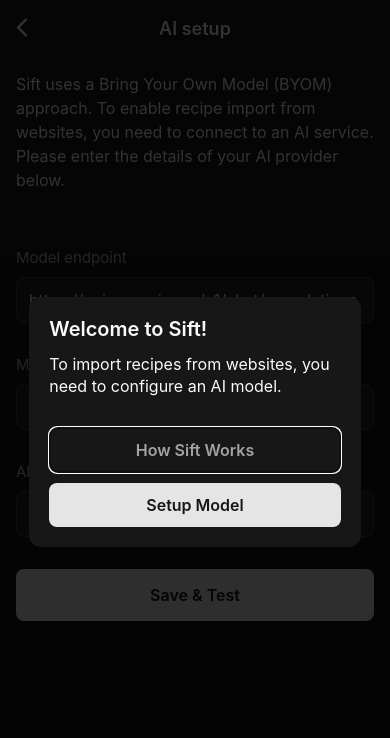
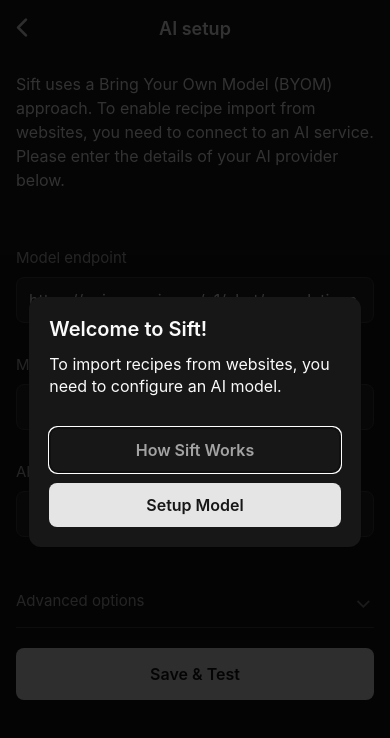
Before and after one commit to MatsCornegoor/sift-recipe-keeper, a React Native app: screen /AiModel in a window 390 px wide. Shown: the top 738 px of the page. Built offline with nearby package versions, Linux system fonts and the light colour scheme.

Commit message:
added advanced settings for improved ai model support

```diff
--- a/screens/settings/AiModel.tsx
+++ b/screens/settings/AiModel.tsx
@@ -1,5 +1,5 @@
 import React, { useState, useEffect, useMemo } from 'react';
-import { View, Text, StyleSheet, ScrollView, TextInput, TouchableOpacity } from 'react-native';
+import { View, Text, StyleSheet, ScrollView, TextInput, TouchableOpacity, Switch } from 'react-native';
 import AsyncStorage from '@react-native-async-storage/async-storage';
 import { useTheme } from '@/hooks/useTheme';
 import Header from '@/components/Header';
@@ -10,6 +10,11 @@
   const [endpoint, setEndpoint] = useState('https://api.openai.com/v1/chat/completions');
   const [model, setModel] = useState('gpt-4o-mini');
   const [apiKey, setApiKey] = useState('');
+  const [seed, setSeed] = useState('1997');
+  const [temperature, setTemperature] = useState('0.1');
+  const [supportsResponseFormat, setSupportsResponseFormat] = useState(true);
+  const [advancedExpanded, setAdvancedExpanded] = useState(false);
+  const [isTesting, setIsTesting] = useState(false);
   const [showPopup, setShowPopup] = useState(false);
   const [popupConfig, setPopupConfig] = useState<{
     title: string;
@@ -32,9 +37,15 @@
       const savedEndpoint = await AsyncStorage.getItem('ai_model_endpoint');
       const savedModel = await AsyncStorage.getItem('ai_model_name');
       const savedApiKey = await AsyncStorage.getItem('ai_model_api_key');
+      const savedSeed = await AsyncStorage.getItem('ai_model_seed');
+      const savedTemperature = await AsyncStorage.getItem('ai_model_temperature');
+      const savedSupportsResponseFormat = await AsyncStorage.getItem('ai_model_supports_response_format');
       if (savedEndpoint) setEndpoint(savedEndpoint);
       if (savedModel) setModel(savedModel);
       if (savedApiKey) setApiKey(savedApiKey);
+      if (savedSeed) setSeed(savedSeed);
+      if (savedTemperature) setTemperature(savedTemperature);
+      if (savedSupportsResponseFormat !== null) setSupportsResponseFormat(savedSupportsResponseFormat === 'true');
     } catch (error) {
       console.error('Failed to load AI model settings', error);
     }
@@ -50,6 +61,7 @@
       setShowPopup(true);
       return;
     }
+    setIsTesting(true);
     try {
       const headers: HeadersInit = {
         'Content-Type': 'application/json',
@@ -71,6 +83,9 @@
         await AsyncStorage.setItem('ai_model_endpoint', endpoint);
         await AsyncStorage.setItem('ai_model_name', model);
         await AsyncStorage.setItem('ai_model_api_key', apiKey);
+        await AsyncStorage.setItem('ai_model_seed', seed);
+        await AsyncStorage.setItem('ai_model_temperature', temperature);
+        await AsyncStorage.setItem('ai_model_supports_response_format', String(supportsResponseFormat));
         setPopupConfig({
           title: 'Success',
           message: 'Settings saved and connection is working.',
@@ -93,6 +108,8 @@
         buttons: [{ text: 'OK', onPress: () => setShowPopup(false) }],
       });
       setShowPopup(true);
+    } finally {
+      setIsTesting(false);
     }
   };
 
@@ -139,8 +156,53 @@
           />
         </View>
 
-        <TouchableOpacity style={[styles.button, { marginBottom: 32 }]} onPress={saveAndTest}>
-          <Text style={styles.buttonText}>Save & Test</Text>
+        <TouchableOpacity style={styles.accordionHeader} onPress={() => setAdvancedExpanded(v => !v)}>
+          <Text style={styles.accordionTitle}>Advanced options</Text>
+          <Text style={styles.accordionChevron}>{advancedExpanded ? '⌃' : '⌄'}</Text>
+        </TouchableOpacity>
+
+        {advancedExpanded && (
+          <View style={styles.advancedForm}>
+            <Text style={styles.label}>Temperature</Text>
+            <TextInput
+              style={styles.input}
+              value={temperature}
+              onChangeText={setTemperature}
+              placeholder="0.1"
+              placeholderTextColor={colors.text}
+              keyboardType="decimal-pad"
+              autoCapitalize="none"
+            />
+
+            <Text style={styles.label}>Seed</Text>
+            <TextInput
+              style={styles.input}
+              value={seed}
+              onChangeText={setSeed}
+              placeholder="1997"
+              placeholderTextColor={colors.text}
+              keyboardType="number-pad"
+              autoCapitalize="none"
+            />
+
+            <View style={styles.switchRow}>
+              <Text style={styles.label}>Supports response format</Text>
+              <Switch
+                value={supportsResponseFormat}
+                onValueChange={setSupportsResponseFormat}
+                trackColor={{ false: colors.deleteButton, true: colors.tint }}
+                thumbColor={colors.inputBackground}
+              />
+            </View>
+          </View>
+        )}
+
+        <TouchableOpacity
+          style={[styles.button, { marginBottom: 32, marginTop: 16, opacity: isTesting ? 0.7 : 1 }]}
+          onPress={saveAndTest}
+          disabled={isTesting}
+        >
+          <Text style={styles.buttonText}>{isTesting ? 'Testing model...' : 'Save & Test'}</Text>
         </TouchableOpacity>
       </ScrollView>
       <CustomPopup
@@ -173,7 +235,10 @@
     color: colors.text,
   },
   form: {
-    marginBottom: 16,
+    marginBottom: 8,
+  },
+  advancedForm: {
+    marginBottom: 8,
   },
   label: {
     fontSize: 15,
@@ -192,6 +257,39 @@
     color: colors.text,
     borderColor: colors.inputBorder,
   },
+  accordionHeader: {
+    flexDirection: 'row',
+    justifyContent: 'space-between',
+    alignItems: 'center',
+    paddingVertical: 14,
+    marginTop: 12,
+    marginBottom: 4,
+    borderBottomWidth: 1,
+    borderBottomColor: colors.inputBorder,
+  },
+  accordionTitle: {
+    fontSize: 15,
+    color: colors.text,
+    opacity: 0.7,
+  },
+  accordionChevron: {
+    fontSize: 22,
+    color: colors.text,
+    opacity: 0.5,
+    letterSpacing: 2,
+  },
+  switchRow: {
+    flexDirection: 'row',
+    alignItems: 'center',
+    justifyContent: 'space-between',
+    paddingVertical: 16,
+  },
+  switchLabel: {
+    flex: 1,
+    fontSize: 16,
+    marginRight: 16,
+    color: colors.text,
+  },
   button: {
     padding: 16,
     borderRadius: 8,
--- a/services/RecipeExtractorService.ts
+++ b/services/RecipeExtractorService.ts
@@ -17,6 +17,9 @@
   private customEndpoint: string | null = null;
   private customModel: string | null = null;
   private customApiKey: string | null = null;
+  private customSeed: number = 1997;
+  private customTemperature: number = 0.1;
+  private customSupportsResponseFormat: boolean = true;
 
   constructor() {
   }
@@ -26,11 +29,17 @@
       const endpoint = await AsyncStorage.getItem('ai_model_endpoint');
       const model = await AsyncStorage.getItem('ai_model_name');
       const apiKey = await AsyncStorage.getItem('ai_model_api_key');
+      const seed = await AsyncStorage.getItem('ai_model_seed');
+      const temperature = await AsyncStorage.getItem('ai_model_temperature');
+      const supportsResponseFormat = await AsyncStorage.getItem('ai_model_supports_response_format');
 
       if (endpoint && model) {
         this.customEndpoint = endpoint;
         this.customModel = model;
         this.customApiKey = apiKey || null;
+        if (seed !== null) this.customSeed = parseInt(seed, 10);
+        if (temperature !== null) this.customTemperature = parseFloat(temperature);
+        if (supportsResponseFormat !== null) this.customSupportsResponseFormat = supportsResponseFormat === 'true';
         console.log('Loaded custom AI model configuration.');
       }
     } catch (error) {
@@ -184,9 +193,9 @@
       console.log(`Trying custom model: ${this.customModel}`);
       const customModelConfig: ModelConfig & { apiKey?: string | null } = {
         model: this.customModel,
-        temperature: 0.1,
-        seed: 1997,
-        supportsResponseFormat: true, // Assume custom endpoints support this for simplicity
+        temperature: this.customTemperature,
+        seed: this.customSeed,
+        supportsResponseFormat: this.customSupportsResponseFormat,
         apiKey: this.customApiKey,
       };
       return await this.callGPTAPIWithModel(customModelConfig, prompt, this.customEndpoint);
```
Also changed, not shown: .claude/settings.local.json (added).
